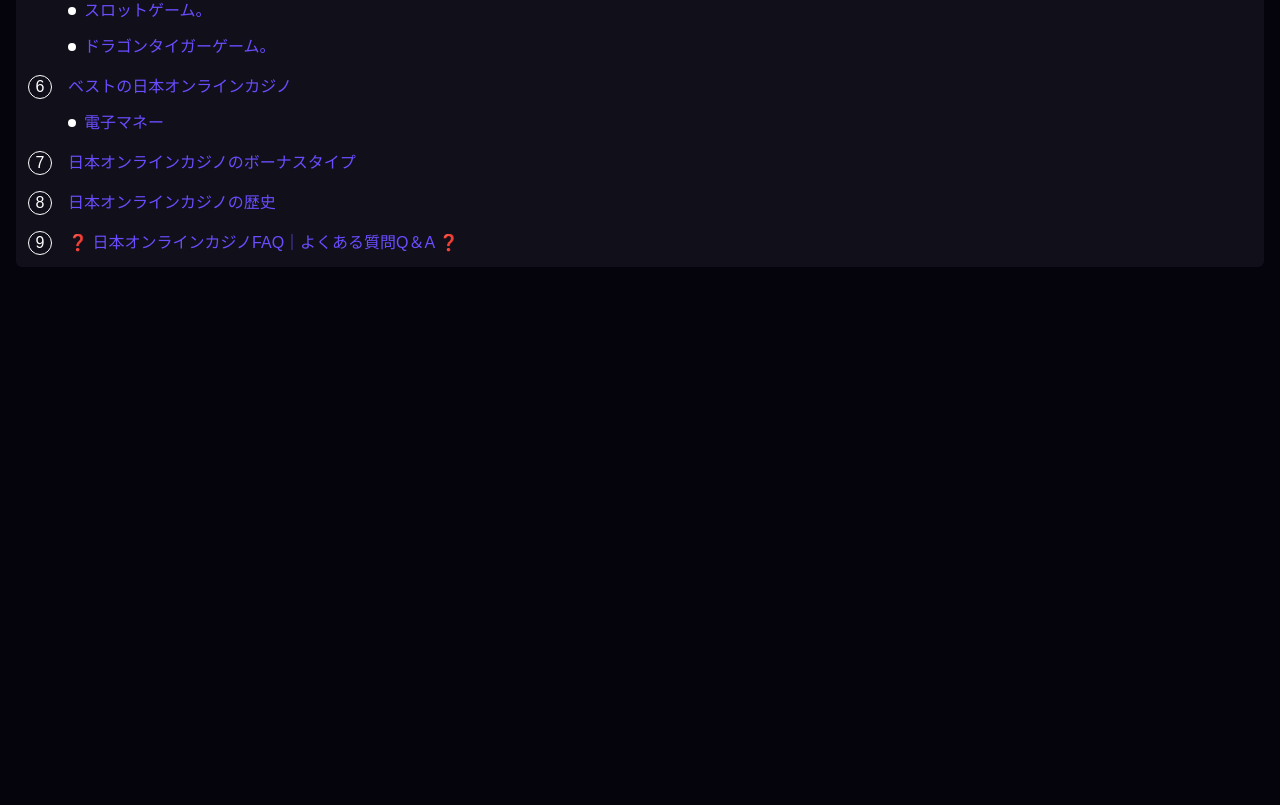
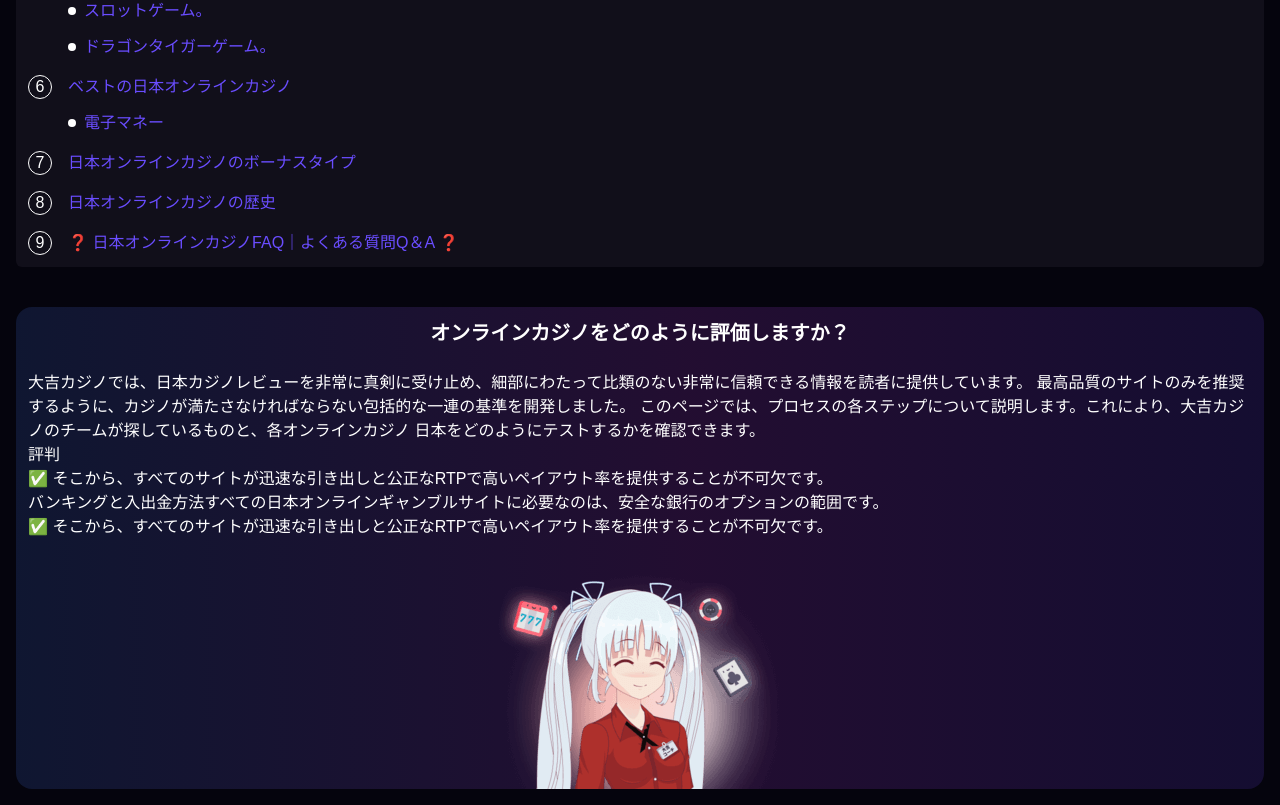
Before and after one commit to sifatulrabbi/fiverr-afuramask-frontpage-clone, a React (Create React App) app: page / in a window 1280 px wide. Shown: the part 4598-5403 px from the top of the page. Before the commit the page ends 4881 px from the top, so only its background shows below. Built offline with nearby package versions, Linux system fonts and the light colour scheme.

Commit message:
feat: why us section

```diff
--- a/src/App.jsx
+++ b/src/App.jsx
@@ -5,6 +5,7 @@ import {
     Navbar,
     TopSitesSection,
     FaqSection,
+    WhyUsSection,
 } from "./features";
 
 function App() {
@@ -16,6 +17,7 @@ function App() {
                 <TopSitesSection />
                 <DescSection />
                 <FaqSection />
+                <WhyUsSection />
             </main>
         </>
     );
--- /dev/null
+++ b/src/features/WhyUsSection.jsx
@@ -0,0 +1,40 @@
+import React from "react";
+import { girlHappy } from "../assets";
+
+export const WhyUsSection = () => {
+    return (
+        <section className="flex flex-col justify-start items-start overflow-hidden bg-gradient p-3 mt-10 rounded-2xl pb-[250px]">
+            <article className="text-white relative">
+                <header className="text-center mb-6">
+                    <h5 className="font-bold text-xl">
+                        オンラインカジノをどのように評価しますか？
+                    </h5>
+                </header>
+                <p>
+                    大吉カジノでは、日本カジノレビューを非常に真剣に受け止め、細部にわたって比類のない非常に信頼できる情報を読者に提供しています。
+                    最高品質のサイトのみを推奨するように、カジノが満たさなければならない包括的な一連の基準を開発しました。
+                    このページでは、プロセスの各ステップについて説明します。これにより、大吉カジノのチームが探しているものと、各オンラインカジノ
+                    日本をどのようにテストするかを確認できます。
+                </p>
+                <p>評判</p>
+                <p>
+                    ✅
+                    そこから、すべてのサイトが迅速な引き出しと公正なRTPで高いペイアウト率を提供することが不可欠です。
+                </p>
+                <p>
+                    バンキングと入<a href="/">出金方法</a>
+                    すべての日本オンラインギャンブルサイトに必要なのは、安全な銀行のオプションの範囲です。
+                </p>
+                <p>
+                    ✅
+                    そこから、すべてのサイトが迅速な引き出しと公正なRTPで高いペイアウト率を提供することが不可欠です。
+                </p>
+                <img
+                    src={girlHappy}
+                    alt=""
+                    className="object-cover absolute bottom-0 translate-y-full left-1/2 -translate-x-1/2"
+                />
+            </article>
+        </section>
+    );
+};
--- a/src/features/index.js
+++ b/src/features/index.js
@@ -5,3 +5,4 @@ export * from "./BettingSites";
 export * from "./DescSection";
 export * from "./TopSitesSection";
 export * from "./FaqSection";
+export * from "./WhyUsSection";
```
